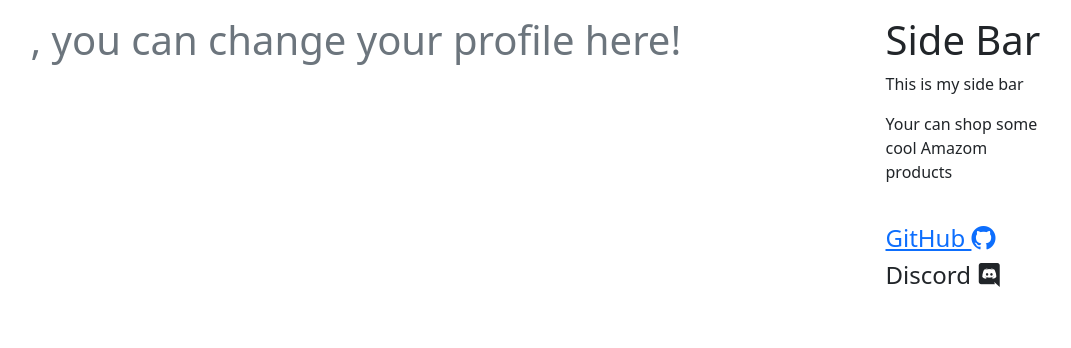
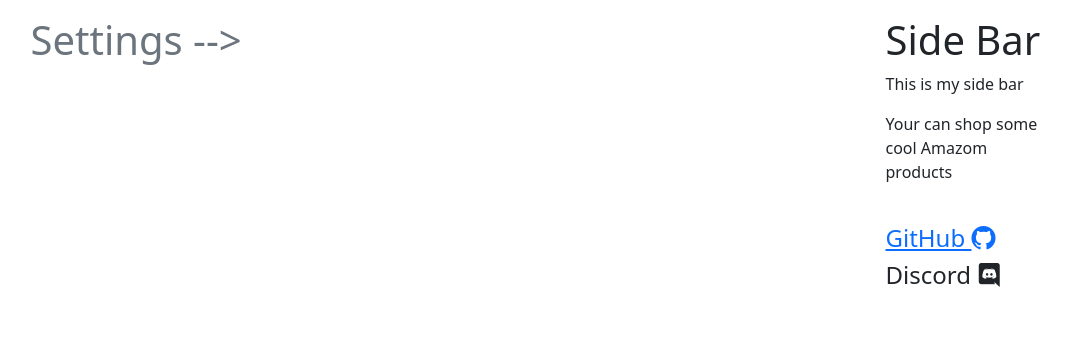
Before and after one commit to sadric5/djangoReactInOne, a Django app: template frontend/templates/profile.html in a window 1280 px wide. Shown: the part 72-420 px from the top of the page, without its empty margins (99-1170 px from the left). Run offline with Django 3.2, Linux system fonts and the light colour scheme; the template is opened without the code that fills it, so the values that code supplies are empty.

Commit message:
update the profile page

```diff
--- a/frontend/templates/profile.html
+++ b/frontend/templates/profile.html
@@ -1,5 +1,5 @@
 {% extends 'base.html'%}
 
 {% block content%}
-<h1 class="text-secondary">{{user.username}}, you can change your profile here!</h1>
+<h1 class="text-secondary">Settings -->{{user.username}}</h1>
 {% endblock%}
```
